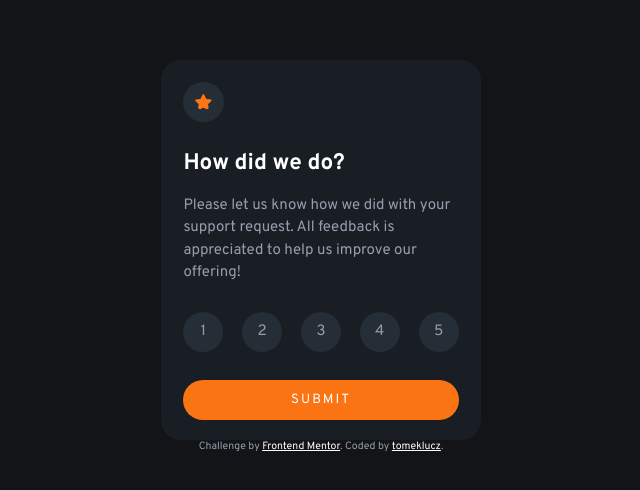
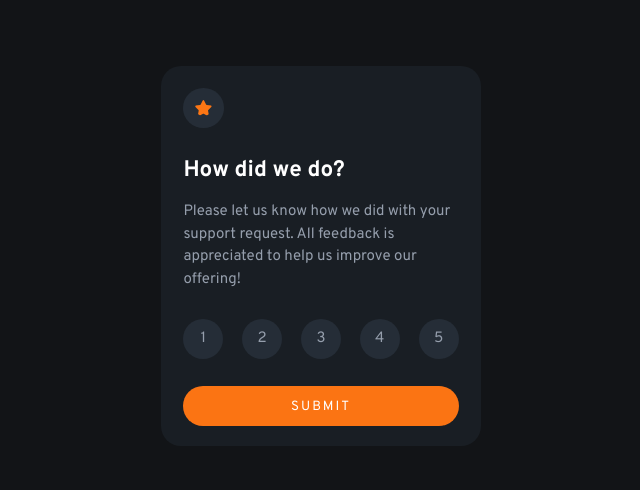
Before and after one commit to tomeklucz/interactive-rating-component, a plain HTML site: page index.html in a window 1280 px wide. Shown: the part 144-634 px from the top of the page, without its empty margins (319-959 px from the left). Drawn offline with Linux system fonts and the light colour scheme.

Commit message:
project update

```diff
--- a/index.html
+++ b/index.html
@@ -13,7 +13,7 @@
     <link rel="stylesheet" href="style.css" />
     <script defer src="script.js"></script>
 
-    <title>Frontend Mentor | Interactive rating component</title>
+    <title>Interactive rating component</title>
   </head>
   <body>
     <!-- Rating state start -->
@@ -52,14 +52,5 @@
       </div>
       <!-- Thank you state end -->
     </main>
-    <footer>
-      <div class="attribution">
-        Challenge by
-        <a href="https://www.frontendmentor.io?ref=challenge" target="_blank"
-          >Frontend Mentor</a
-        >. Coded by
-        <a href="https://github.com/tomeklucz" target="_blank">tomeklucz</a>.
-      </div>
-    </footer>
   </body>
 </html>
--- a/style.css
+++ b/style.css
@@ -108,16 +108,6 @@ body {
   background-color: var(--white-color);
 }
 
-/* footer styles */
-
-.attribution {
-  font-size: 0.7rem;
-}
-
-.attribution a {
-  color: var(--white-color);
-}
-
 /* used by JS styles  */
 .active {
   color: var(--white-color);
```
Also changed, not shown: screenshots/Screenshot-01.png (added), screenshots/Screenshot-02-active.png (added), screenshots/Screenshot-03.png (added), screenshots/Screenshot-1.png (deleted), screenshots/Screenshot-2.png (deleted), screenshots/Screenshot-active.png (deleted), 1 other file.
